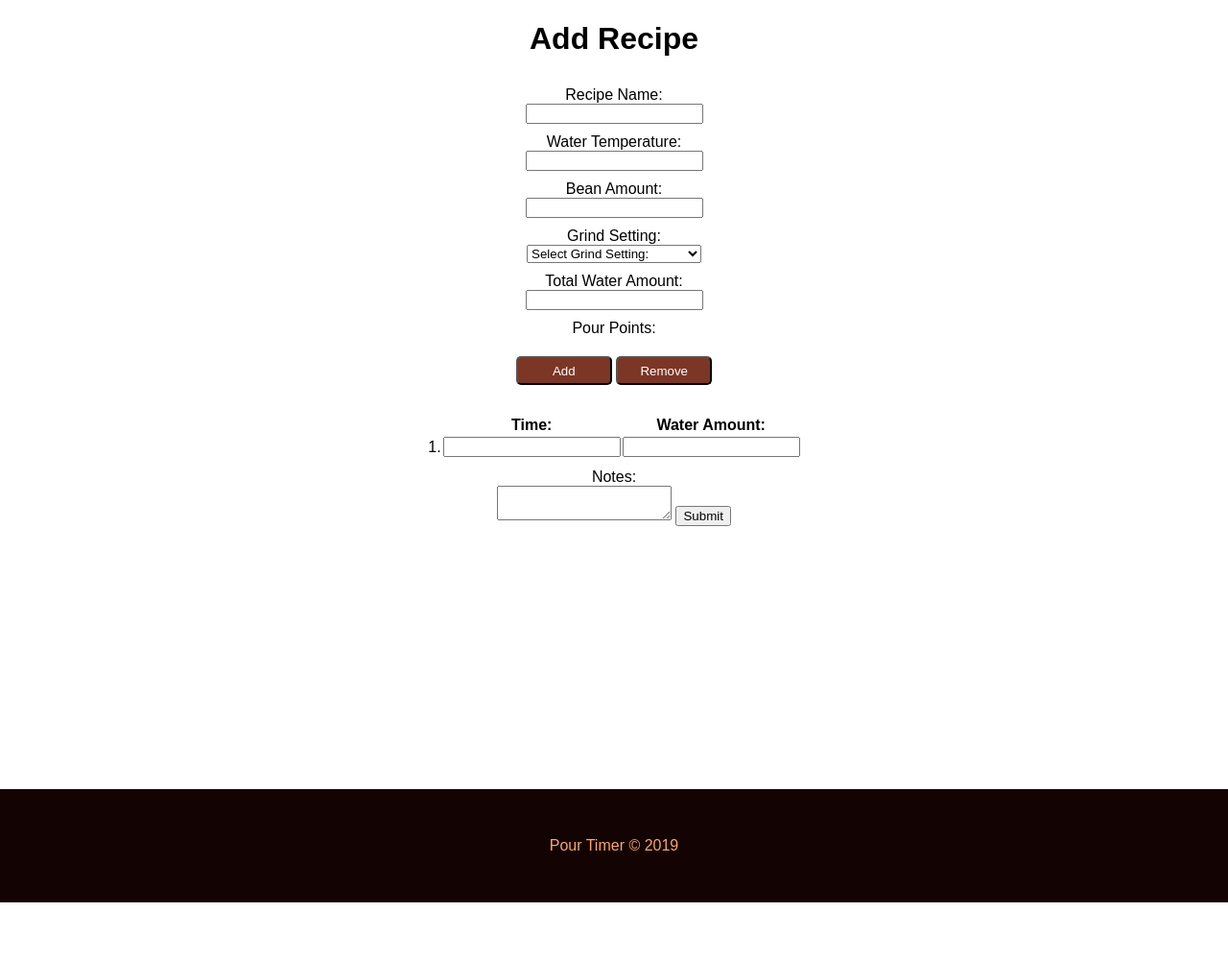
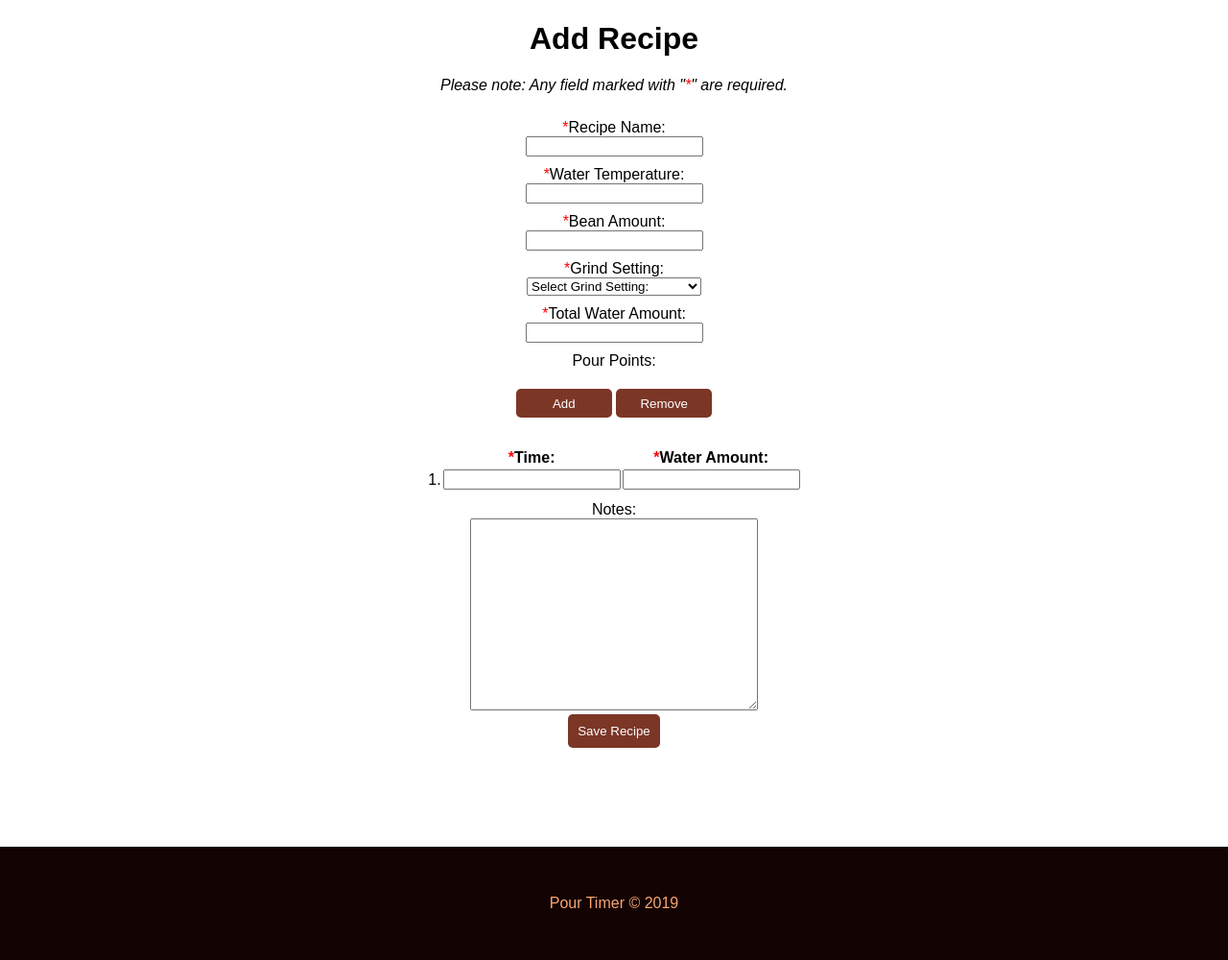
Before and after one commit to KentoKana/PourTimer, a PHP site: page /add-recipe.php in a window 1280 px wide. Shown: the part 58-1058 px from the top of the page at 96% size. Before the commit the page ends 998 px from the top, so only its background shows below. Run offline with PHP 8.4, Linux system fonts and the light colour scheme.

Commit message:
Added required field indicators

```diff
--- a/add-recipe.php
+++ b/add-recipe.php
@@ -16,26 +16,27 @@
 	<main>
 		<div class='section-wrap add-recipe'>
 			<h1>Add Recipe</h1>
+			<p><em>Please note: Any field marked with "<span class="required">*</span>" are required.</em></p>
 			<form action="add-recipe.php" method="POST">
 				<div>
-					<label for="recipe-name">Recipe Name:</label>
+					<label for="recipe-name"><span class="required">*</span>Recipe Name:</label>
 				</div>
 				<input type="text" id="recipe-name" class="userInput" name="recipe-name">
 				<div class="val-message"id="recipe-name-validation"></div>
 				<div>
-					<label for="water-temp">Water Temperature:</label>
+					<label for="water-temp"><span class="required">*</span>Water Temperature:</label>
 				</div>
 				<input type="text" id="water-temp" name="water-temp" class="userInput int">
 				<div class="val-message" id="water-temp-validation"></div>
 
 				<div>
-					<label for="bean-amt">Bean Amount:</label>
+					<label for="bean-amt"><span class="required">*</span>Bean Amount:</label>
 				</div>
 				<input type="text" id="bean-amt" class="userInput int" name="bean-amt">
 				<div class="val-message" id="bean-amt-validation"></div>
 
 				<div>
-					<label for="grind-setting">Grind Setting:</label>
+					<label for="grind-setting"><span class="required">*</span>Grind Setting:</label>
 				</div>
 				<select id="grind-setting" class="userInput"  name="grind-setting">
 					<option value="-1" selected disabled>Select Grind Setting:</option>
@@ -47,7 +48,7 @@
 				<div class="val-message" id="grind-setting-validation"></div>
 
 				<div>
-					<label for="total-water-amt">Total Water Amount:</label>
+					<label for="total-water-amt"><span class="required">*</span>Total Water Amount:</label>
 				</div>
 				<input type="text" class="userInput int" id="total-water-amt" name="total-water-amt">
 				<div class="val-message" id="total-water-amt-validation"></div>
@@ -65,8 +66,8 @@
 					<table>
 						<tbody id="pour-point-div">
 							<th></th>
-							<th><label for="pour-point-time">Time:</label></th>
-							<th><label for="pour-point-amt">Water Amount:</label></th>
+							<th><label for="pour-point-time"><span class="required">*</span>Time:</label></th>
+							<th><label for="pour-point-amt"><span class="required">*</span>Water Amount:</label></th>
 							<tr>
 								<td>1.</td>
 								<td><input type="text" class="userInput" id="pour-point-time" name="pour-point-time[]"><div class='val-message'></div></td>
@@ -81,7 +82,7 @@
 					<label for="notes">Notes:</label>
 				</div>
 				<textarea id='notes' name="notes"></textarea>
-				<input type="submit" name="submit_button">
+				<button type="submit" id="submitButton" class='button' name="submit_button">Save Recipe</button>
 
 			</form>
 
--- a/stylesheet/css/add-recipe.css
+++ b/stylesheet/css/add-recipe.css
@@ -1,7 +1,10 @@
+main .required {
+  color: red;
+}
 main .add-recipe {
   max-width: 1200px;
   text-align: center;
-  margin: 0 20% 0 20%;
+  margin: 0 20% 60px 20%;
 }
 main .add-recipe label {
   display: inline-block;
@@ -27,5 +30,12 @@ main .add-recipe #pourGroupTableDiv table {
 main .add-recipe #pourGroupTableDiv table tbody td {
   padding: 0;
 }
+main .add-recipe textarea {
+  width: 300px;
+  height: 200px;
+}
+main .add-recipe #submitButton {
+  display: block;
+}
 
 /*# sourceMappingURL=add-recipe.css.map */
--- a/stylesheet/css/universal-style.css
+++ b/stylesheet/css/universal-style.css
@@ -14,6 +14,11 @@ a {
   color: #fff;
   padding: 10px 10px 10px 10px;
   margin: 0 auto 0 auto;
+  cursor: pointer;
+  border: none;
+}
+.button:hover {
+  background-color: #F7A673;
 }
 
 body {
--- a/stylesheet/scss/add-recipe.scss
+++ b/stylesheet/scss/add-recipe.scss
@@ -1,9 +1,13 @@
 main {
+
+	.required {
+		color: red;
+	}
 
 	.add-recipe {
 		max-width: 1200px;
 		text-align: center;
-		margin: 0 20% 0 20%;
+		margin: 0 20% 60px 20%;
 		label {
 			display: inline-block;
 			margin-top: 10px;
@@ -15,6 +19,7 @@ main {
 					width: 100px;
 					height: 30px;
 					padding: 0;
+
 				}
 			}
 		}
@@ -36,7 +41,14 @@ main {
 			}
 		}
 
+		textarea {
+			width: 300px;
+			height: 200px;
+		}
 
+		#submitButton{
+			display: block;
+		}
 
 	}
 }
--- a/stylesheet/scss/universal-style.scss
+++ b/stylesheet/scss/universal-style.scss
@@ -33,6 +33,12 @@ a {
 	color:#fff;
 	padding:10px 10px 10px 10px;
 	margin: 0 auto 0 auto;
+	cursor: pointer;
+	border: none;
+	&:hover {
+		background-color: #F7A673;
+	}
+
 }
 
 body {
```
Also changed, not shown: 2 other files.
